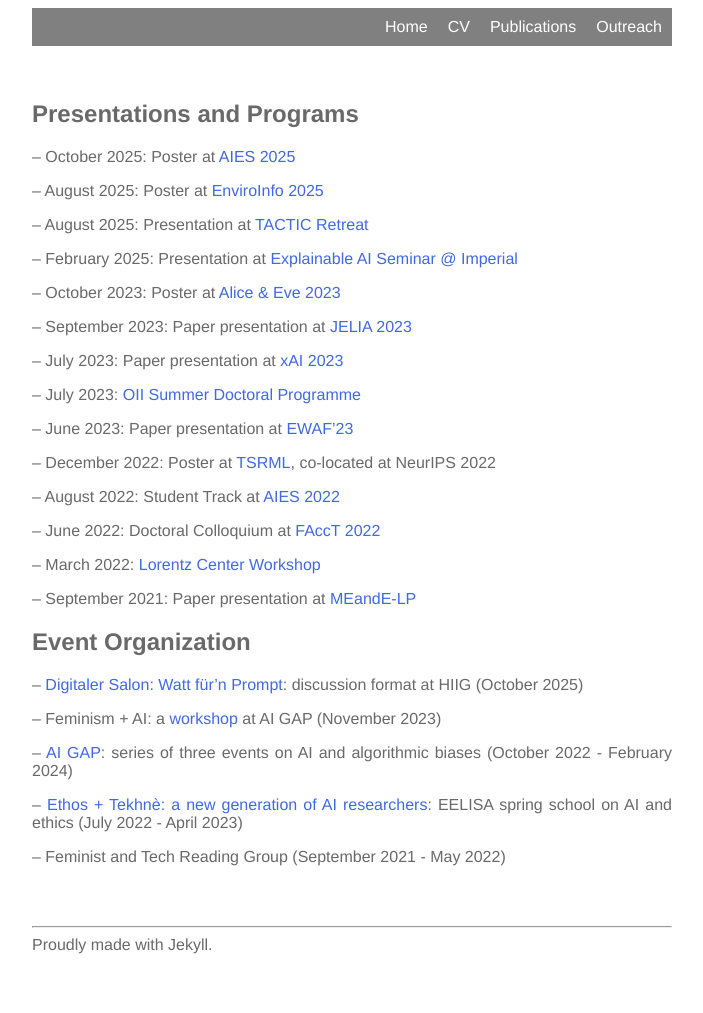
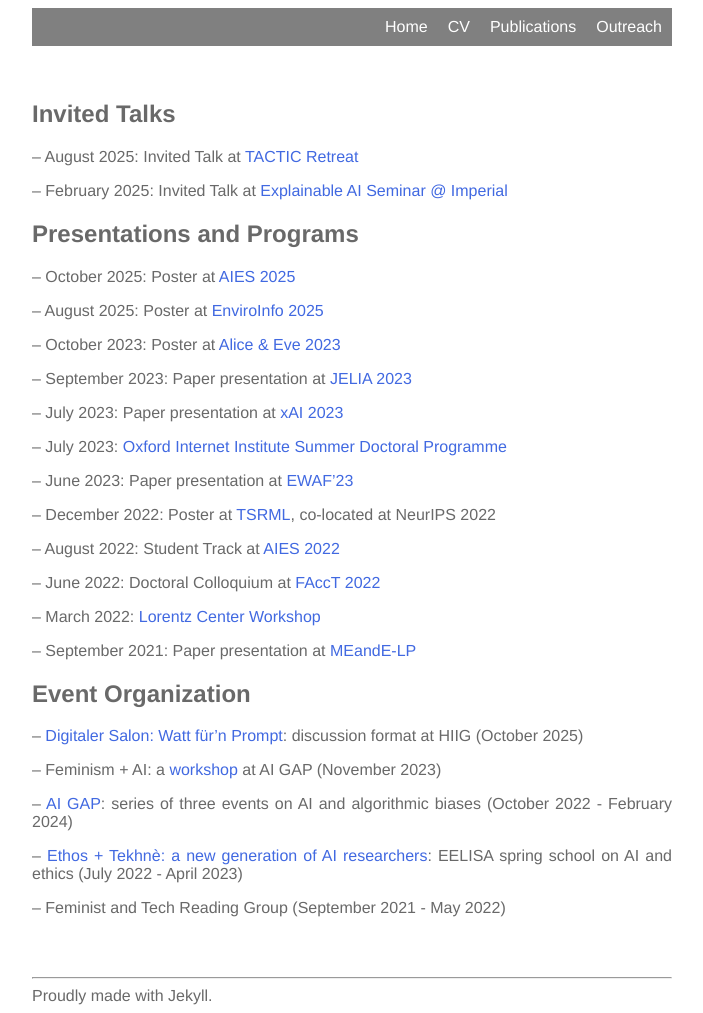
Before and after one commit to lstate/lstate.github.io, a Jekyll site: the page built from _pages/outreach.markdown, in a window 1280 px wide. Shown: the whole page, without its empty margins (288-991 px from the left). Built offline with Jekyll 4.4.1, drawn with Linux system fonts in a browser that asks for light colours; before the commit the page ends 962 px from its top, so only the background shows below that.

Commit message:
Update outreach.markdown
invited talks

```diff
--- a/_pages/outreach.markdown
+++ b/_pages/outreach.markdown
@@ -6,15 +6,17 @@ permalink: /outreach/
 
 <br />
 
+## Invited Talks
+
+-- August 2025: Invited Talk at [TACTIC Retreat](https://tactic.ovgu.de/tactic/en/News/TACTIC+Retreat+_+Summer+School+2025+in+Merseburg-p-68.html)
+
+-- February 2025: Invited Talk at [Explainable AI Seminar @ Imperial](https://xaiseminars.doc.ic.ac.uk/)
+
 ## Presentations and Programs
 
 -- October 2025: Poster at [AIES 2025](https://www.aies-conference.com/2025/)
 
 -- August 2025: Poster at [EnviroInfo 2025](https://enviroinfo2025.gi.de/)
-
--- August 2025: Presentation at [TACTIC Retreat](https://tactic.ovgu.de/tactic/en/News/TACTIC+Retreat+_+Summer+School+2025+in+Merseburg-p-68.html)
-
--- February 2025: Presentation at [Explainable AI Seminar @ Imperial](https://xaiseminars.doc.ic.ac.uk/)
 
 -- October 2023: Poster at [Alice & Eve 2023](https://alice-and-eve.github.io/2023/)
 
@@ -22,7 +24,7 @@ permalink: /outreach/
 
 -- July 2023: Paper presentation at [xAI 2023](https://xaiworldconference.com/2023/)
 
--- July 2023: [OII Summer Doctoral Programme](https://www.oii.ox.ac.uk/study/summer-doctoral-programme/)
+-- July 2023: [Oxford Internet Institute Summer Doctoral Programme](https://www.oii.ox.ac.uk/study/summer-doctoral-programme/)
 
 -- June 2023: Paper presentation at [EWAF'23](https://sites.google.com/view/ewaf23/home)
 
```
